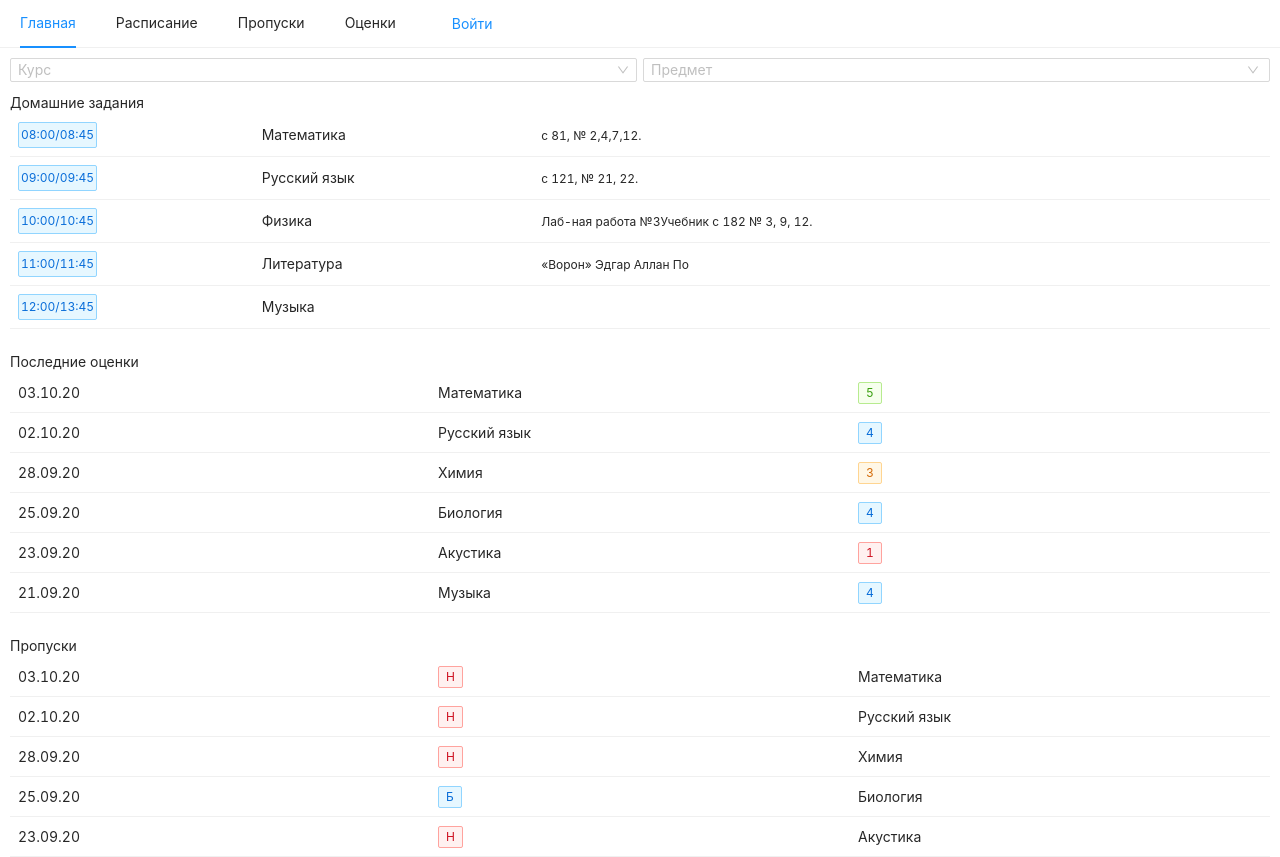
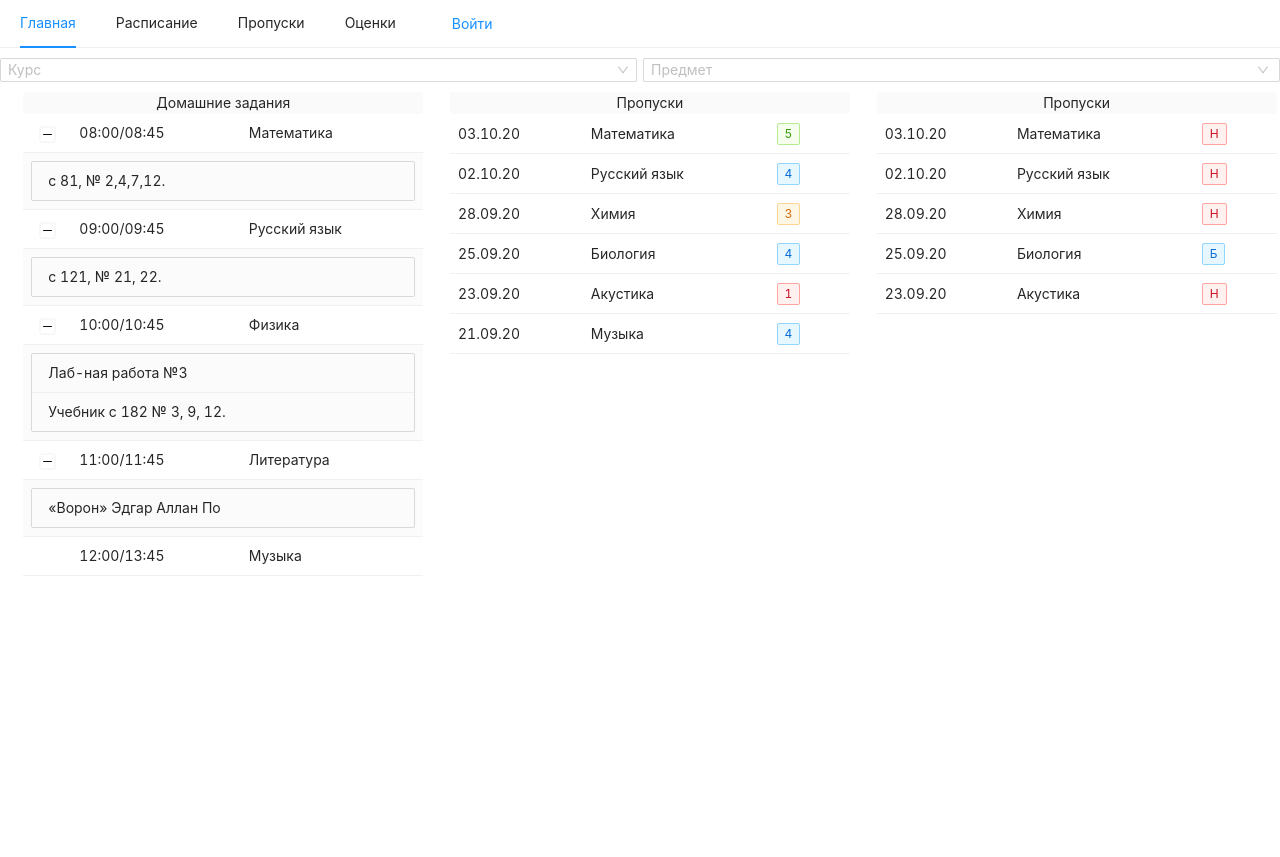
Before and after one commit to Carthago-s-Cookies/echoesOfTheSchedule, a React app: page /home in a window 1280 px wide. Both pictures are taken after a click on the item "Главная". After the commit the page ends 800 px from the top, so only its background shows below. Built offline with nearby package versions, Linux system fonts and the light colour scheme.

Commit message:
generalPage and table

```diff
--- a/api/server.js
+++ b/api/server.js
@@ -1,10 +1,6 @@
 const express = require("express");
 const path = require("path");
 const admin = require("firebase-admin");
-
-const bodyParser = require("body-parser");
-const { request } = require("express");
-const { clearScreenDown } = require("readline");
 
 const app = express();
 const port = 5000;
--- a/package.json
+++ b/package.json
@@ -3,6 +3,7 @@
   "version": "0.1.0",
   "private": true,
   "dependencies": {
+    "@ant-design/colors": "^4.0.5",
     "@testing-library/jest-dom": "^5.11.4",
     "@testing-library/react": "^11.1.0",
     "@testing-library/user-event": "^12.1.10",
--- a/src/components/general/GeneralPage.js
+++ b/src/components/general/GeneralPage.js
@@ -1,19 +1,15 @@
-import { Button } from 'antd';
-import React from 'react';
-import PickGroup from '../schledule/schleduleBlocks/PickGroup';
-import PickSubject from '../schledule/schleduleBlocks/PickSubject';
-import SignIn from '../signIn/SignIn';
-import LastMarks from './generalBlocks/LastMarks';
-import LastMisses from './generalBlocks/LastMisses';
-import TasksForGeneral from './generalBlocks/TasksForGeneral';
+import React from "react";
+import PickGroup from "../schledule/schleduleBlocks/PickGroup";
+import PickSubject from "../schledule/schleduleBlocks/PickSubject";
+import LastMarks from "./generalBlocks/LastMarks";
+import LastMisses from "./generalBlocks/LastMisses";
+import TasksForGeneral from "./generalBlocks/TasksForGeneral";
 class GeneralPage extends React.Component {
   constructor(props) {
     super(props);
 
-    this.state = {
-    };
+    this.state = {};
   }
-
 
   getData = async () => {
     fetch("/api/getAll")
@@ -22,20 +18,25 @@ getData = async () => {
   };
 
   render() {
-        return <div style={{margin:'10px'}}>
-
+    return (
+      <>
         <PickGroup />
         <PickSubject />
 
+        <div
+          style={{
+            display: "flex",
+            justifyContent: "space-around",
+            flexWrap: "wrap",
+          }}
+        >
           <TasksForGeneral />
           <LastMarks />
           <LastMisses />
-        </div>;
-
-
+        </div>
+      </>
+    );
   }
 }
 
-
-
 export default GeneralPage;
--- a/src/components/general/generalBlocks/LastMarks.js
+++ b/src/components/general/generalBlocks/LastMarks.js
@@ -1,18 +1,17 @@
-import React from 'react';
-import { Divider, Table, Tag } from "antd";
-import "./table.css"
+import React from "react";
+import { Table, Tag, Row, Col } from "antd";
+import "./table.css";
+
 const { Column } = Table;
 
 class LastMarks extends React.Component {
   constructor(props) {
     super(props);
 
-    this.state = {
-    };
+    this.state = {};
   }
 
   render() {
-
     const data = [
       {
         key: "1",
@@ -54,45 +53,63 @@ render() {
 
     return (
       <>
-        <br/>
-        <span>Последние оценки</span>
-
-          <Table style={{height: '30%'}}  dataSource={data} size="small"  pagination={false} tableLayout='fixed' showHeader={false} >
-          <Column
-              title="Дата"
-              dataIndex="date"
-              key="date"
-            />
+        <Row className="rowForGenral" style={{ minWidth: 260 }}>
+          <Col
+            className="colOfGeneral"
+            flex="20px"
+            style={{
+              textAlign: "center",
+              height: "inherit",
+              writingMode: "vertical-lr",
+              transform: "rotate(180deg)",
+              backgroundColor: "#fafafa",
+              borderRadius: 2,
+            }}
+          >
+            Последние оценки
+          </Col>
+          <Col flex="auto">
+            <span
+              className="labelOfGeneral"
+              style={{
+                textAlign: "center",
+                backgroundColor: "#fafafa",
+                borderRadius: 3,
+              }}
+            >
+              Пропуски
+            </span>
+            <Table
+              dataSource={data}
+              size="small"
+              pagination={false}
+              showHeader={false}
+            >
+              <Column title="Дата" dataIndex="date" key="date" />
               <Column title="Предмет" dataIndex="subject" key="subject" />
               <Column
                 title="Задания"
                 dataIndex="mark"
                 key="mark"
-        render={ (mark) =>{
-        let color = 'red';
-        if( mark == 2 ) color = 'orange';
-        if( mark == 3 ) color = 'orange';
-        if( mark == 4 ) color = 'blue';
-        if( mark == 5 ) color = 'green';
-
-          return(
+                render={(mark) => {
+                  let color = "red";
+                  if (mark == 2) color = "orange";
+                  if (mark == 3) color = "orange";
+                  if (mark == 4) color = "blue";
+                  if (mark == 5) color = "green";
+                  return (
                     <Tag color={color} key={mark}>
                       {mark}
                     </Tag>
-
-          )
-        }
-        }
+                  );
+                }}
               />
-
             </Table>
+          </Col>
+        </Row>
       </>
     );
   }
-
-
-
 }
 
-
 export default LastMarks;
--- a/src/components/general/generalBlocks/LastMisses.js
+++ b/src/components/general/generalBlocks/LastMisses.js
@@ -1,18 +1,17 @@
-import React from 'react';
-import { Table, Tag } from "antd";
-import "./table.css"
+import React from "react";
+import { Table, Tag, Row, Col } from "antd";
+
+import "./table.css";
 const { Column } = Table;
 
 class LastMisses extends React.Component {
   constructor(props) {
     super(props);
 
-    this.state = {
-    };
+    this.state = {};
   }
 
   render() {
-
     const data = [
       {
         key: "1",
@@ -43,45 +42,67 @@ render() {
         subject: "Акустика",
         status: "Н",
         date: "23.09.20",
-          }
+      },
     ];
 
     return (
       <>
-        <br/>
-        <span>Пропуски</span>
+        <Row className='rowForGenral' style={{minWidth:260}}>
+          <Col
+            className="colOfGeneral"
+            flex="20px"
+            style={{
+              textAlign: "center",
+              height: "inherit",
+              writingMode: "vertical-lr",
+              transform: "rotate(180deg)",
+              backgroundColor: '#fafafa',
+              borderRadius: 2
+            }}
+          >
+            Пропуски
+          </Col>
+          <Col flex="auto">
+          <span
+              className="labelOfGeneral"
+              style={{
+                textAlign: "center",
+                backgroundColor: "#fafafa",
+                borderRadius: 3,
+              }}
+            >
+              Пропуски
+            </span>
+            <Table
+               dataSource={data}
+               size="small"
+               pagination={false}
+               showHeader={false}
+            >
 
-          <Table style={{height: '30%'}}  dataSource={data} size="small"  pagination={false} tableLayout='fixed' showHeader={false} >
-          <Column
-              title="Дата"
-              dataIndex="date"
-              key="date"
-            />
+              <Column title="Дата" dataIndex="date" key="date" />
+
+              <Column title="Предмет" dataIndex="subject" key="subject" />
               <Column
                 title="Задания"
                 dataIndex="status"
                 key="status"
-        render={ (status) =>{
-            let color = 'red';
-            if( status == 'Б' ) color = 'blue';
-              return(
+                render={(status) => {
+                  let color = "red";
+                  if (status == "Б") color = "blue";
+                  return (
                     <Tag color={color} key={status}>
                       {status}
                     </Tag>
-              )
-            }
-            }
+                  );
+                }}
               />
-            <Column title="Предмет" dataIndex="subject" key="subject" />
-
-
             </Table>
+          </Col>
+        </Row>
       </>
     );
   }
-
-
-
 }
 
 export default LastMisses;
--- a/src/components/general/generalBlocks/TasksForGeneral.js
+++ b/src/components/general/generalBlocks/TasksForGeneral.js
@@ -1,18 +1,17 @@
-import React from 'react';
-import { Table, Tag } from "antd";
-import "./table.css"
+import React from "react";
+import { Table, Row, Col, List } from "antd";
+import { purple } from "@ant-design/colors";
+import "./table.css";
 const { Column } = Table;
 
 class TasksForGeneral extends React.Component {
   constructor(props) {
     super(props);
 
-    this.state = {
-    };
+    this.state = {};
   }
 
   render() {
-
     const data = [
       {
         key: "1",
@@ -29,7 +28,7 @@ constructor(props) {
       {
         key: "3",
         subject: "Физика",
-              tasks: ["Лаб-ная работа №3", "Учебник с 182 № 3, 9, 12."],
+        tasks: ["Лаб-ная работа №3\n", "Учебник с 182 № 3, 9, 12."],
         time: ["10:00", "10:45"],
       },
       {
@@ -48,53 +47,74 @@ constructor(props) {
 
     return (
       <>
-            <span>Домашние задания</span>
+        <Row className="rowForGenral" style={{ minWidth: 260 }}>
+          <Col
+            className="colOfGeneral"
+            flex="20px"
+            style={{
+              textAlign: "center",
+              height: "inherit",
+              writingMode: "vertical-lr",
+              transform: "rotate(180deg)",
+              backgroundColor: "#fafafa",
+              borderRadius: 3,
+            }}
+          >
+            Домашние задания
+          </Col>
+          <Col flex="auto">
+            <span
+              className="labelOfGeneral"
+              style={{
+                textAlign: "center",
+                backgroundColor: "#fafafa",
+                borderRadius: 3,
+              }}
+            >
+              Домашние задания
+            </span>
+            <Table
+              dataSource={data}
+              size={"small"}
+              pagination={false}
+              showHeader={false}
+              expandable={{
+                expandedRowRender: (record) => {
+                  let list = [];
+                  record.tasks.forEach((task) => {
+                    list.push(<span>{task}</span>);
+                  });
 
-              <Table dataSource={data} size="small" pagination={false} showHeader={false} >
+                  return (
+                    <List
+                      size="small"
+                      bordered
+                      dataSource={list}
+                      renderItem={(item) => <List.Item>{item}</List.Item>}
+                    />
+                  );
+                },
+                rowExpandable: (record) => record.tasks.length > 0,
+                defaultExpandAllRows: true,
+              }}
+            >
               <Column
                 title="Время"
                 dataIndex="time"
                 key="time"
                 render={(time) => (
                   <>
-                      {
-                          <>
-                        <Tag color="blue" key={time[0]} style={{padding:'2px', margin:0}}>
                     {time[0]}/{time[1]}
-                        </Tag>
-
-                       </>
-                      }
                   </>
                 )}
               />
               <Column title="Предмет" dataIndex="subject" key="subject" />
-                <Column
-            title="Задания"
-            dataIndex="tasks"
-            key="tasks"
-            render={(tasks) => (
-                <>
-
-                    <span style={{fontSize:"12px"}}>
-                      {tasks}
-                    </span>
-
-                </>
-              )}
-          />
-
             </Table>
+          </Col>
+        </Row>
       </>
     );
   }
-
-
-
 }
 
-
-
-
-
 export default TasksForGeneral;
--- a/src/components/general/generalBlocks/table.css
+++ b/src/components/general/generalBlocks/table.css
@@ -1,3 +1,16 @@
 .ant-table.ant-table-small .ant-table-title, .ant-table.ant-table-small .ant-table-footer, .ant-table.ant-table-small .ant-table-thead > tr > th, .ant-table.ant-table-small .ant-table-tbody > tr > td, .ant-table.ant-table-small tfoot > tr > th, .ant-table.ant-table-small tfoot > tr > td {
     padding: 2px, 2px;
 }
+
+@media screen and (max-width: 1920px) {
+    .rowForGenral {width: 400px; margin-left: 20px; }
+    .labelOfGeneral {display: block;}
+    .colOfGeneral {display: none}
+   }
+
+@media screen and (max-width: 1270px) {
+.rowForGenral {width: 100%; margin-left: 0; margin-bottom: 30px;}
+.labelOfGeneral {display: none;}
+.colOfGeneral {display: block}
+
+}
--- a/src/components/progrss/Progress.js
+++ b/src/components/progrss/Progress.js
@@ -14,6 +14,9 @@ class Progress extends React.Component {
           mark091120: 4,
           mark101120: 5,
           mark111120: 1,
+          mark121120: 1,
+          mark131120: 1,
+          mark141120: 1,
         },
         {
           key: "mark091120",
@@ -22,6 +25,9 @@ class Progress extends React.Component {
           mark091120: 5,
           mark101120: 1,
           mark111120: 1,
+          mark121120: 1,
+          mark131120: 1,
+          mark141120: 1,
         },
         {
           key: "mark101120",
@@ -30,6 +36,9 @@ class Progress extends React.Component {
           mark091120: 1,
           mark101120: 1,
           mark111120: 1,
+          mark121120: 1,
+          mark131120: 1,
+          mark141120: 1,
         },
         {
           key: "mark111120",
@@ -38,6 +47,42 @@ class Progress extends React.Component {
           mark091120: 0,
           mark101120: 0,
           mark111120: 1,
+          mark121120: 1,
+          mark131120: 1,
+          mark141120: 1,
+        },
+        {
+          key: "mark121120",
+          name: "Апельсин",
+          mark081120: 0,
+          mark091120: 0,
+          mark101120: 0,
+          mark111120: 1,
+          mark121120: 1,
+          mark131120: 1,
+          mark141120: 1,
+        },
+        {
+          key: "mark131120",
+          name: "Рябина",
+          mark081120: 0,
+          mark091120: 0,
+          mark101120: 0,
+          mark111120: 1,
+          mark121120: 1,
+          mark131120: 1,
+          mark141120: 1,
+        },
+        {
+          key: "mark141120",
+          name: "Крапива",
+          mark081120: 0,
+          mark091120: 0,
+          mark101120: 0,
+          mark111120: 1,
+          mark121120: 1,
+          mark131120: 1,
+          mark141120: 1,
         },
       ],
     };
@@ -68,9 +113,12 @@ class Progress extends React.Component {
 
   render() {
     let door = this.state.data.map((dat) => {
+
+      // Здесь лучше передалть на количество переменных mark иначе если будет слишком мало людей, не будут выводится все оценки
       return (
         <Column
-          title={"Столибик " + dat.key}
+          title={dat.key}
+          width="50px"
           dataIndex={dat.key}
           name={dat.key}
           render={(text, record) => (
@@ -85,11 +133,13 @@ class Progress extends React.Component {
     return (
       <>
         <Table
+          scroll={{ x: 'fit-content' }}
           dataSource={this.state.data}
           size="small"
           pagination={false}
+          sticky="true"
         >
-          <Column title="ФИО" dataIndex="name" name={this.state.data.name} />
+          <Column title="ФИО"  width="100px" dataIndex="name" name={this.state.data.name}  fixed='left'/>
           {door}
         </Table>
       </>
```
Lines whose indentation alone changed are shown as unchanged.
